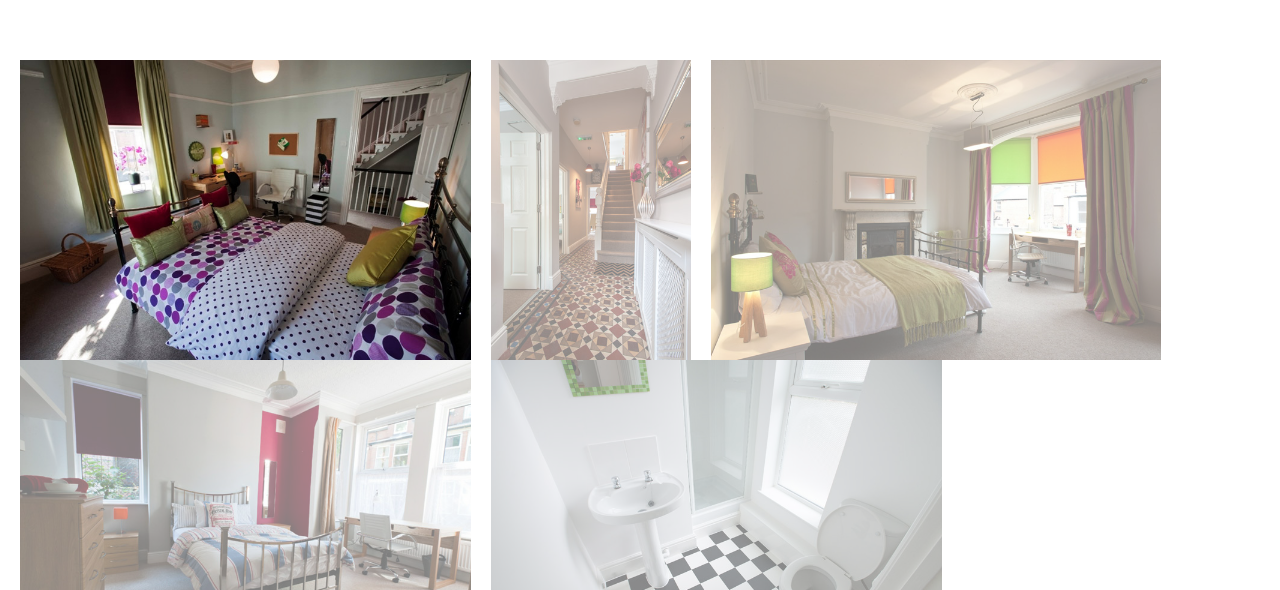
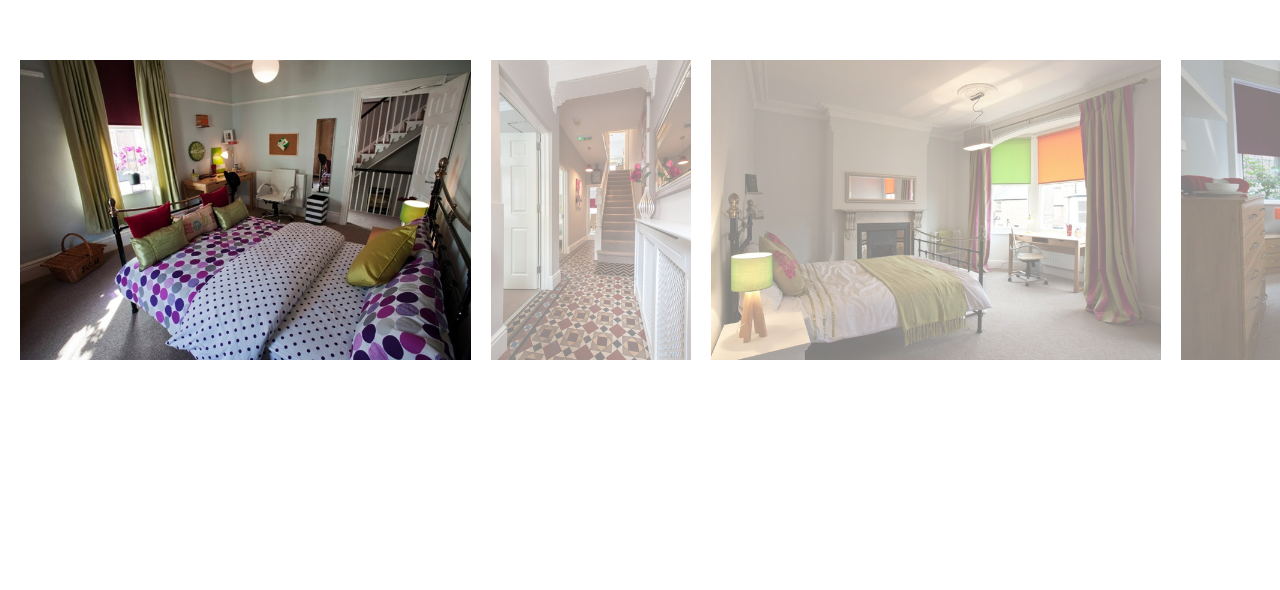
Before and after one commit to Joshuwar/gallery-demo, a website: page src/index.html in a window 1280 px wide. Shown: the part 210-800 px from the top of the page. Drawn offline with nearby package versions, Linux system fonts and the light colour scheme; files that its build step writes are made by us from their sources.

Commit message:
style up

```diff
--- a/src/scss/style.scss
+++ b/src/scss/style.scss
@@ -54,6 +54,7 @@ $image-height: 300px;
 	top: 50%;
 	margin-top: -($image-height/2);
 	.image-wrapper {
+		width: 6000px;
 		position: relative;
 		left: 0;
 		white-space: none;
```
